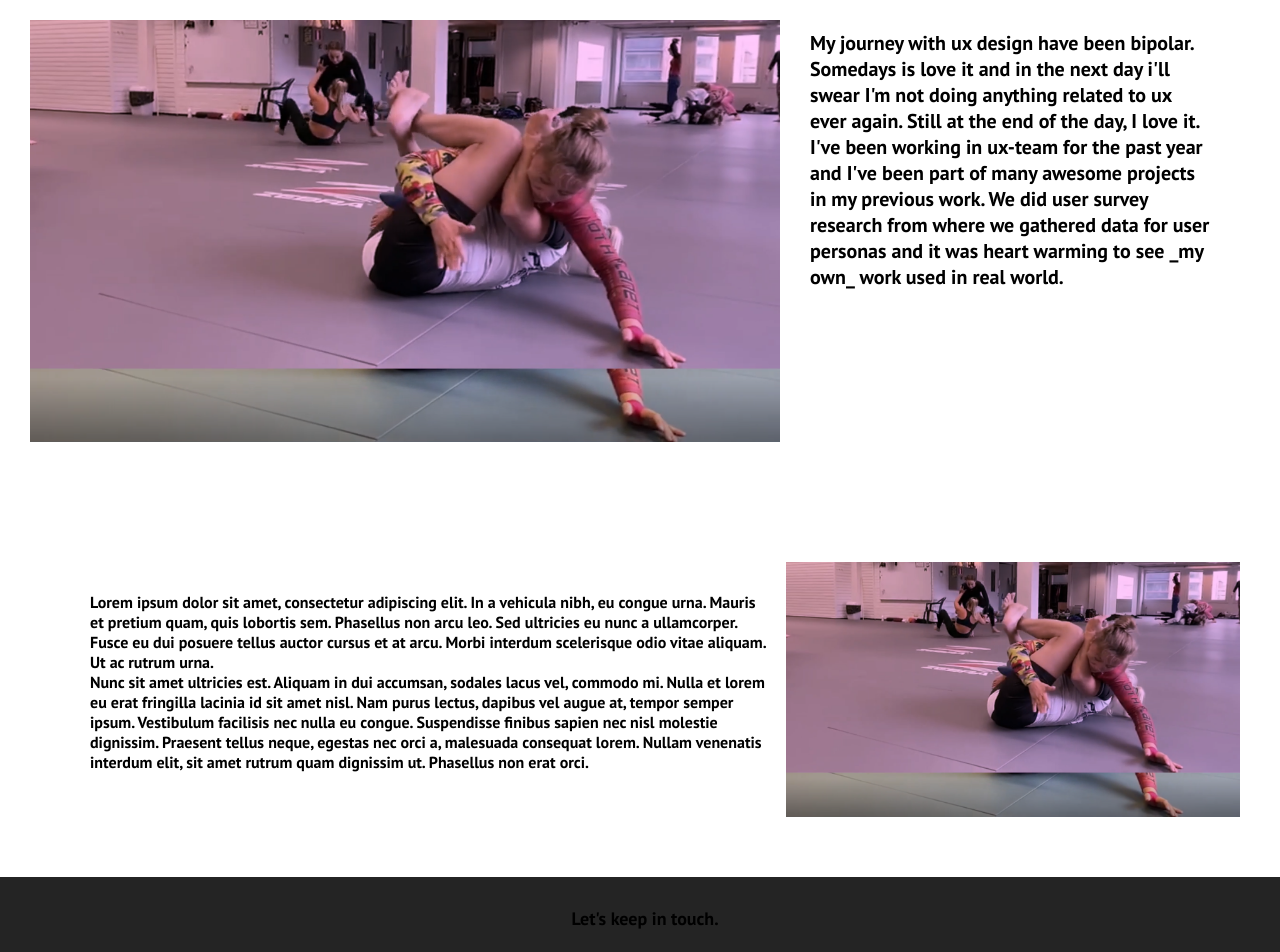
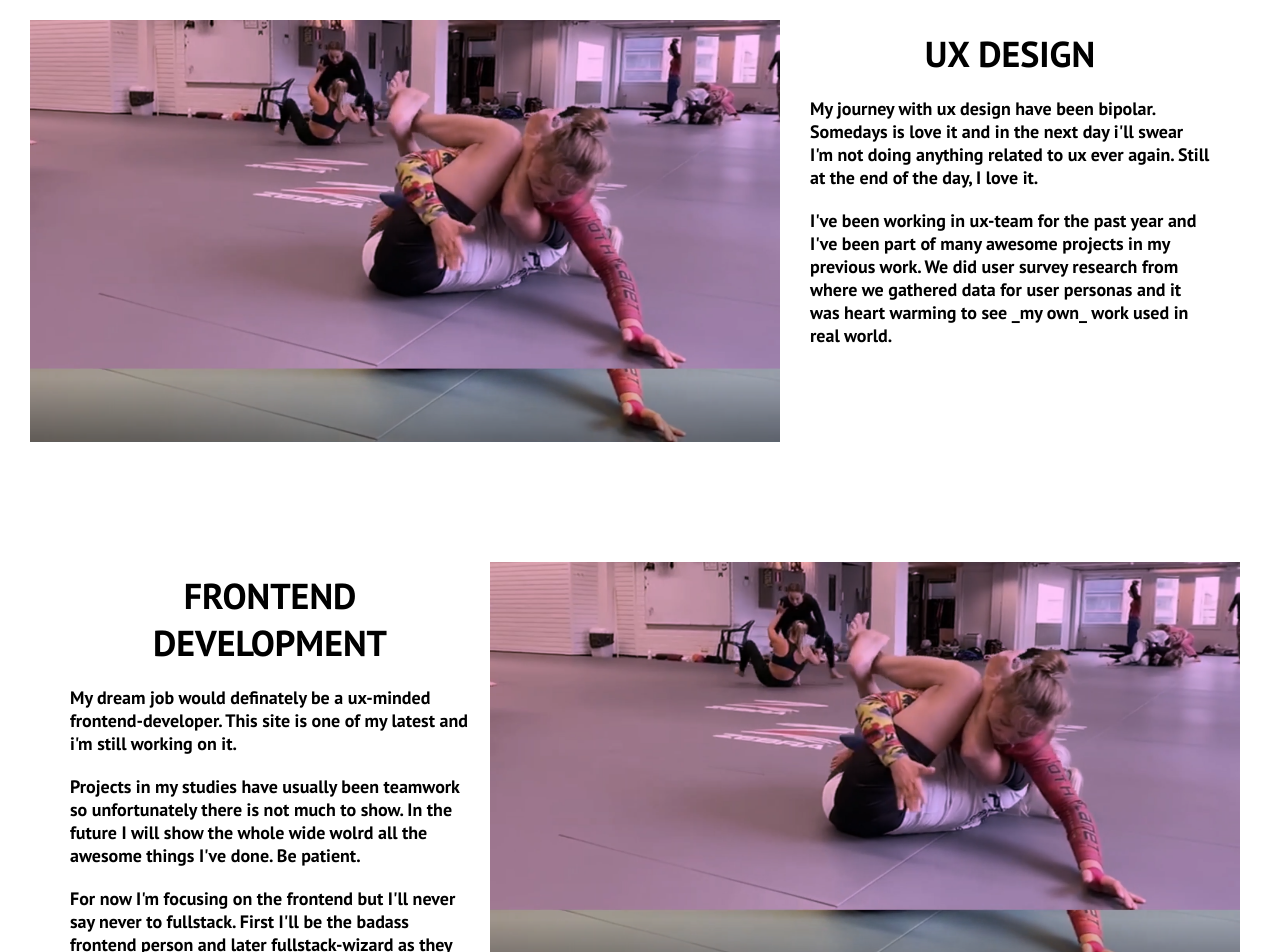
Before and after one commit to mloimuvirta/Portfolio, a React (Create React App) app: page /mywork in a window 1280 px wide. Shown: the part 840-1792 px from the top of the page. Built offline with nearby package versions, Linux system fonts and the light colour scheme.

Commit message:
final changes. images missing

```diff
--- a/public/index.html
+++ b/public/index.html
@@ -11,10 +11,6 @@
     />
     <link rel="apple-touch-icon" href="%PUBLIC_URL%/Untitled-3.png" />
     <link rel="stylesheet" href="https://use.fontawesome.com/releases/v5.15.1/css/all.css" integrity="sha384-vp86vTRFVJgpjF9jiIGPEEqYqlDwgyBgEF109VFjmqGmIY/Y4HV4d3Gp2irVfcrp" crossorigin="anonymous">
-    <!--
-      manifest.json provides metadata used when your web app is installed on a
-      user's mobile device or desktop. See https://developers.google.com/web/fundamentals/web-app-manifest/
-    -->
     <link rel="manifest" href="%PUBLIC_URL%/manifest.json" />
     <link rel="preconnect" href="https://fonts.gstatic.com">
 
--- a/src/App.css
+++ b/src/App.css
@@ -50,7 +50,9 @@
   background-repeat: no-repeat;
   color: #fff;
   font-size: 100px;
+
 }
+
 
 @media screen and (max-width: 960px) {
   .home,
--- a/src/components/Cards.js
+++ b/src/components/Cards.js
@@ -1,7 +1,7 @@
 import React from 'react'
 import CardItem from './CardItem';
 import './Cards.css';
-import kuva from '../images/doli.jpg';
+import kuva1 from '../images/MIESTEN_SOTA.png';
 import kuva2 from '../images/SOTASUNNUNTAI_.png';
 
 function Cards() {
@@ -12,13 +12,13 @@ function Cards() {
                 <div className="cards__wrapper">
                     <ul className="cards__items">
                         <CardItem src={kuva2}
-                        text ="How cute is she"
-                        label='cat'
+                        text ="Here I'll show something someday"
+                        label='pictures'
                         path='/mywork'
                         />
-                        <CardItem src={kuva}
-                        text ="wow"
-                        label='thing'
+                        <CardItem src={kuva1}
+                        text ="This too shall be awesome."
+                        label='pictures'
                         path='/mywork'
                         />
                     </ul>
--- a/src/components/Code.css
+++ b/src/components/Code.css
@@ -10,17 +10,23 @@
 
 .code-img {
     padding: 50px 30px 50px 20px;
-    width: 40%;
+    width: 800px;
     float: right;
 }
 
 .code-txt {
-    padding: 80px;
-  justify-content: center;
-  align-items: center;
+    font-size: 18px;
+    padding: 60px;
+    justify-content: center;
+    align-items: center;
 }
 
-@media screen and (max-width: 960px) {
+.code-txt > p {
+    padding-top: 20px;
+}
+
+
+@media screen and (max-width: 1215px) {
     .code-wrapper {
         padding: 5px;
     }
--- a/src/components/Code.js
+++ b/src/components/Code.js
@@ -13,9 +13,12 @@ function Code() {
                     <img className="code-img" src={kuva} />
                     {/** TODO: Set text */}
                     <div className="code-txt">
-                        <p>Lorem ipsum dolor sit amet, consectetur adipiscing elit. In a vehicula nibh, eu congue urna. Mauris et pretium quam, quis lobortis sem. Phasellus non arcu leo. Sed ultricies eu nunc a ullamcorper. Fusce eu dui posuere tellus auctor cursus et at arcu. Morbi interdum scelerisque odio vitae aliquam. Ut ac rutrum urna.</p>
+                        <h1>FRONTEND DEVELOPMENT</h1>
+                        <p>My dream job would definately be a ux-minded frontend-developer. This site is one of my latest and i'm still working on it. </p>
 
-                        <p>Nunc sit amet ultricies est. Aliquam in dui accumsan, sodales lacus vel, commodo mi. Nulla et lorem eu erat fringilla lacinia id sit amet nisl. Nam purus lectus, dapibus vel augue at, tempor semper ipsum. Vestibulum facilisis nec nulla eu congue. Suspendisse finibus sapien nec nisl molestie dignissim. Praesent tellus neque, egestas nec orci a, malesuada consequat lorem. Nullam venenatis interdum elit, sit amet rutrum quam dignissim ut. Phasellus non erat orci.</p>
+                        <p>Projects in my studies have usually been teamwork so unfortunately there is not much to show. In the future I will show the whole wide wolrd all the awesome things I've done. Be patient.</p>
+
+                        <p>For now I'm focusing on the frontend but I'll never say never to fullstack. First I'll be the badass frontend person and later fullstack-wizard as they say. </p>
                     </div>
 
                 </div>
--- a/src/components/Footer.css
+++ b/src/components/Footer.css
@@ -8,6 +8,7 @@
 }
 
 .footer-container > p {
+    color: thistle;
     font-size: 18px;
     padding-top: 20px;
 }
--- a/src/components/Footer.js
+++ b/src/components/Footer.js
@@ -5,7 +5,7 @@ import './Footer.css';
 function Footer() {
     return (
         <div className='footer-container'>
-            <p>Let's keep in touch.</p>
+            <p>milla.loimuvirta@gmail.com</p>
             <div className="footer-links">
                 <div className="footer-link-wrapper">
                     <div className="footer-link-items">
--- a/src/components/Ux.css
+++ b/src/components/Ux.css
@@ -1,3 +1,6 @@
+* {
+  font-weight: 400;
+}
 .ux-wrapper {
     font-weight: lighter;
     padding: 10px;
@@ -16,14 +19,18 @@
 }
 
 .ux-txt {
-
-  font-size: 20px;
+  font-weight: lighter;
+  font-size: 18px;
   padding: 60px;
   justify-content: center;
   align-items: center;
 }
 
-@media screen and (max-width: 960px) {
+.ux-txt > p {
+    padding-top: 20px;
+}
+
+@media screen and (max-width: 1215px) {
     .ux-wrapper {
         padding: 5px;
     }
--- a/src/components/Ux.js
+++ b/src/components/Ux.js
@@ -11,6 +11,7 @@ function Ux() {
 
                     <img className="ux-img" src={kuva} />
                     <div className="ux-txt">
+                        <h1>UX DESIGN</h1>
                         <p>My journey with ux design have been bipolar. Somedays is love it and in the next day i'll swear I'm not doing anything related to ux ever again. Still at the end of the day, I love it. </p>
 
                         <p>I've been working in ux-team for the past year and I've been part of many awesome projects in my previous work. We did user survey research from where we gathered data for user personas and it was heart warming to see _my own_ work used in real world. </p>
--- a/src/components/pages/Contact.js
+++ b/src/components/pages/Contact.js
@@ -5,7 +5,12 @@ import Footer from '../Footer';
 export default function Contact() {
     return (
         <div>
-            <h1 className="contact">WE NEED TO TALK</h1>
+            <div className="contact">
+                <h1>WE NEED TO TALK</h1>
+
+
+            </div>
+
             <Footer />
         </div>
      )
```
Also changed, not shown: src/images/MIESTEN_SOTA.png (added), 1 other file (tests, documents, lock files or other folders).
